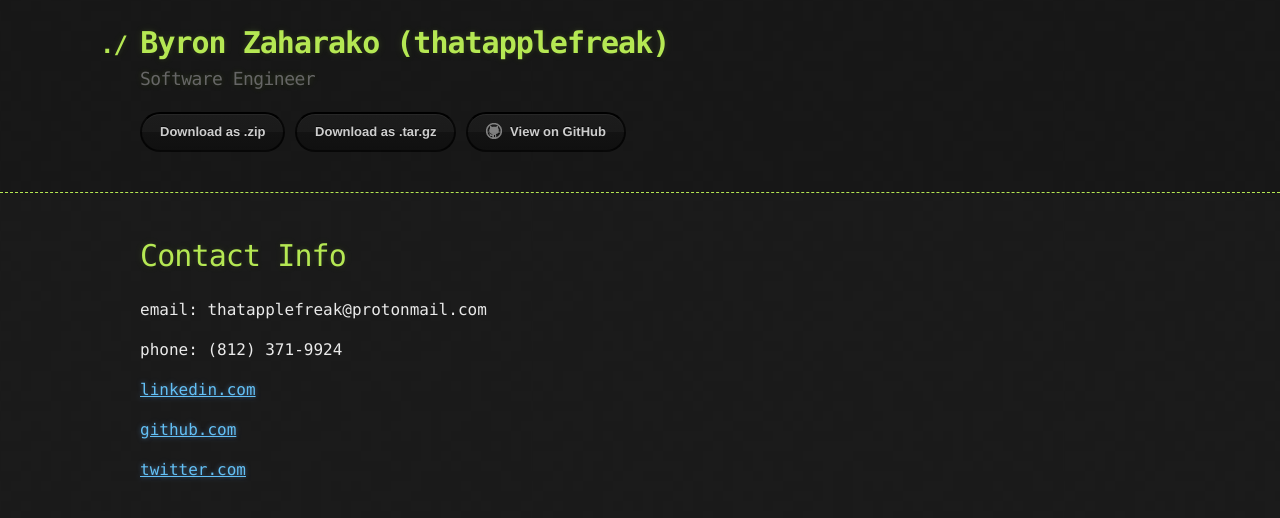
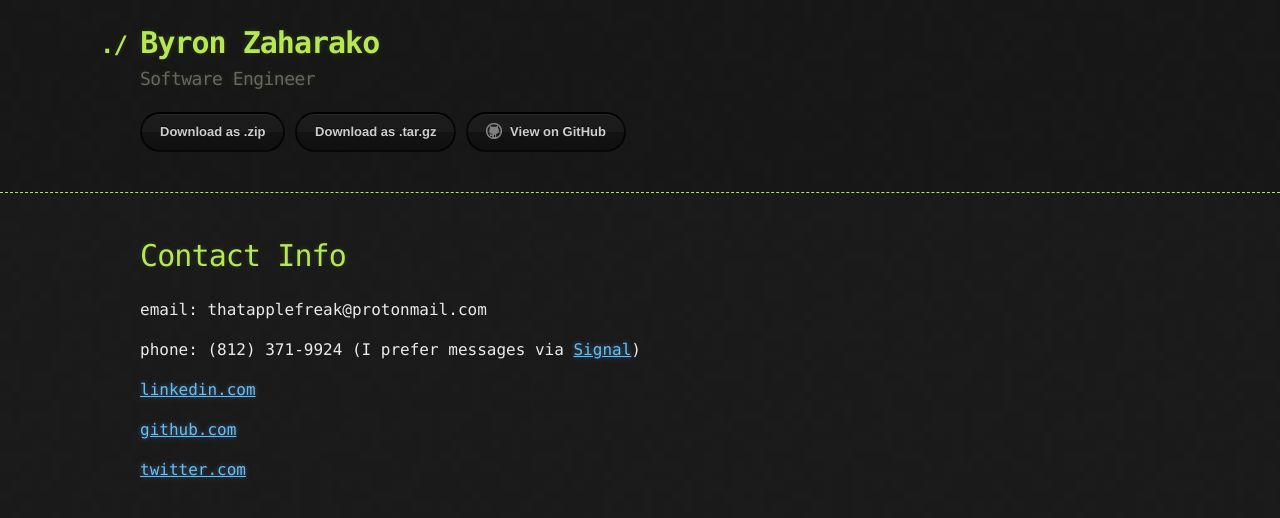
Before and after one commit to thatapplefreak/thatapplefreak.github.io, a Jekyll site: the page built from index.md, in a window 1280 px wide. Shown: the top 518 px of the page. Built offline with Jekyll 4.4.1, drawn with Linux system fonts in a browser that asks for light colours; our own code applies the rules of GitHub Pages for plain Markdown files.

Commit message:
update title to just be name
+ add note that I prefer to be contacted via signal

```diff
--- a/_config.yml
+++ b/_config.yml
@@ -1,4 +1,4 @@
-title: Byron Zaharako (thatapplefreak)
+title: Byron Zaharako
 description: Software Engineer
 show_downloads: true
 google_analytics:
--- a/index.md
+++ b/index.md
@@ -6,7 +6,7 @@ layout: default
 
 email: thatapplefreak@protonmail.com
 
-phone: (812) 371-9924
+phone: (812) 371-9924 (I prefer messages via [Signal](https://www.signal.org/))
 
 [linkedin.com](https://www.linkedin.com/in/byronzaharako/)
 
```
